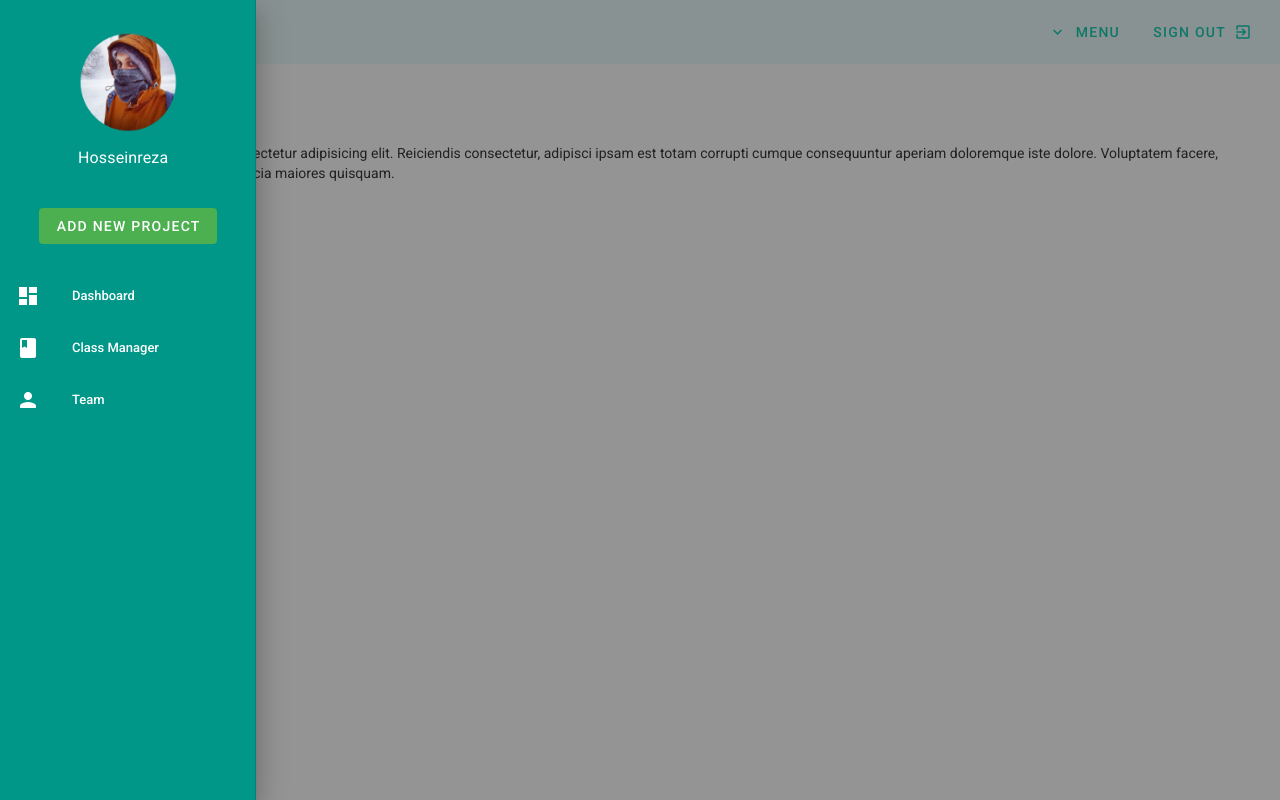
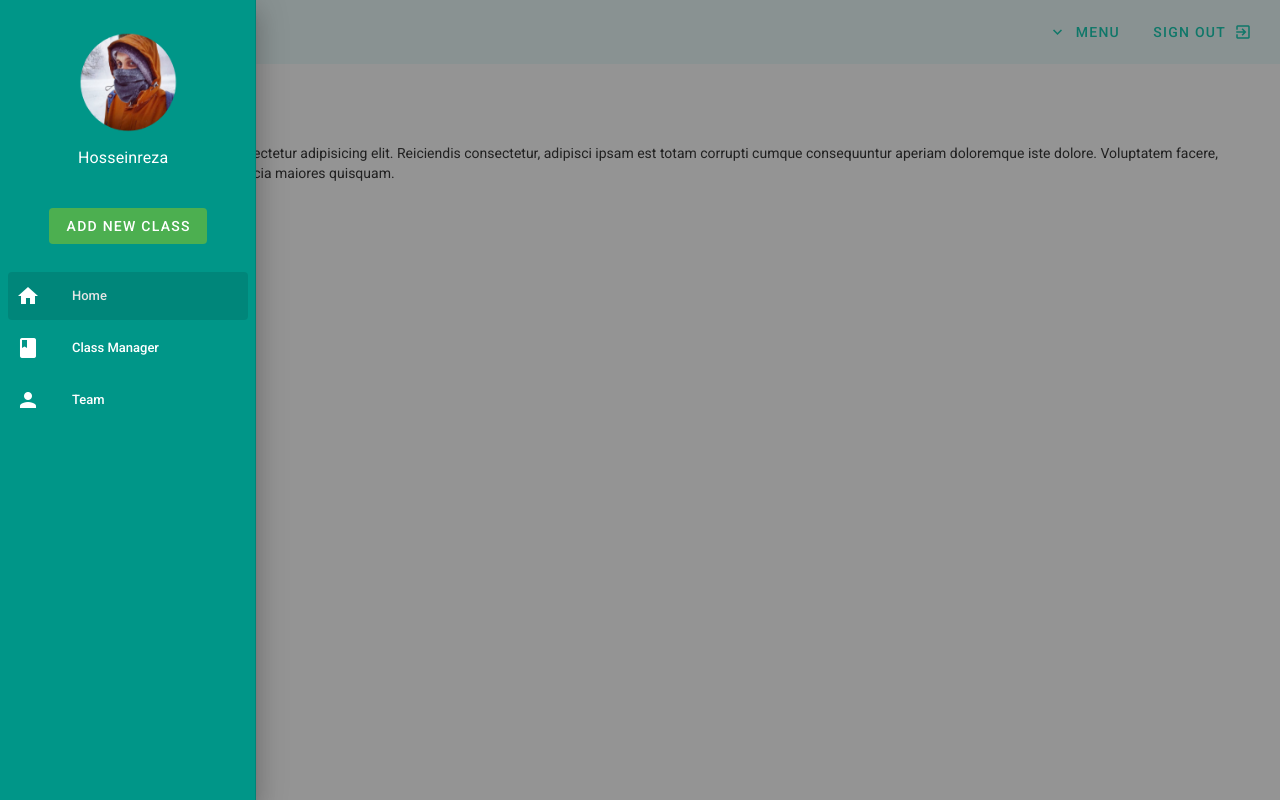
Before and after one commit to HosseinrezaAk/GiKJiK, a Vue app: page /user in a window 1280 px wide. Both pictures are taken after a click on the button "menu". Built offline with nearby package versions, Linux system fonts and the light colour scheme.

Commit message:
popup name fixed

```diff
--- a/src/components/Navbar.vue
+++ b/src/components/Navbar.vue
@@ -83,7 +83,7 @@
             return {
                 drawer: false,
                 links: [
-                    { icon: 'dashboard', text: 'Dashboard', route: '/'},
+                    { icon: 'home', text: 'Home', route: '/user'},
                     { icon: 'class', text: 'Class Manager', route: '/user/classmanagment'},
                     { icon: 'person', text: 'Team', route: '/about'}
 
--- a/src/components/Popup.vue
+++ b/src/components/Popup.vue
@@ -3,13 +3,13 @@
 		<v-dialog max-width="600px" v-model="dialog">
 			<template v-slot:activator="{on,attrs}">
 				<v-btn text v-on="on" v-bind="attrs" class="success">
-					Add new project
+					Add new Class
 
 				</v-btn>
 			</template>
 			<v-card>
 				<v-card-title>
-					<h2>Add a New Project</h2>
+					<h2>Add a New Class</h2>
 				</v-card-title>
 				<v-card-text>
 					<v-form class="px-3" ref="form">
```
